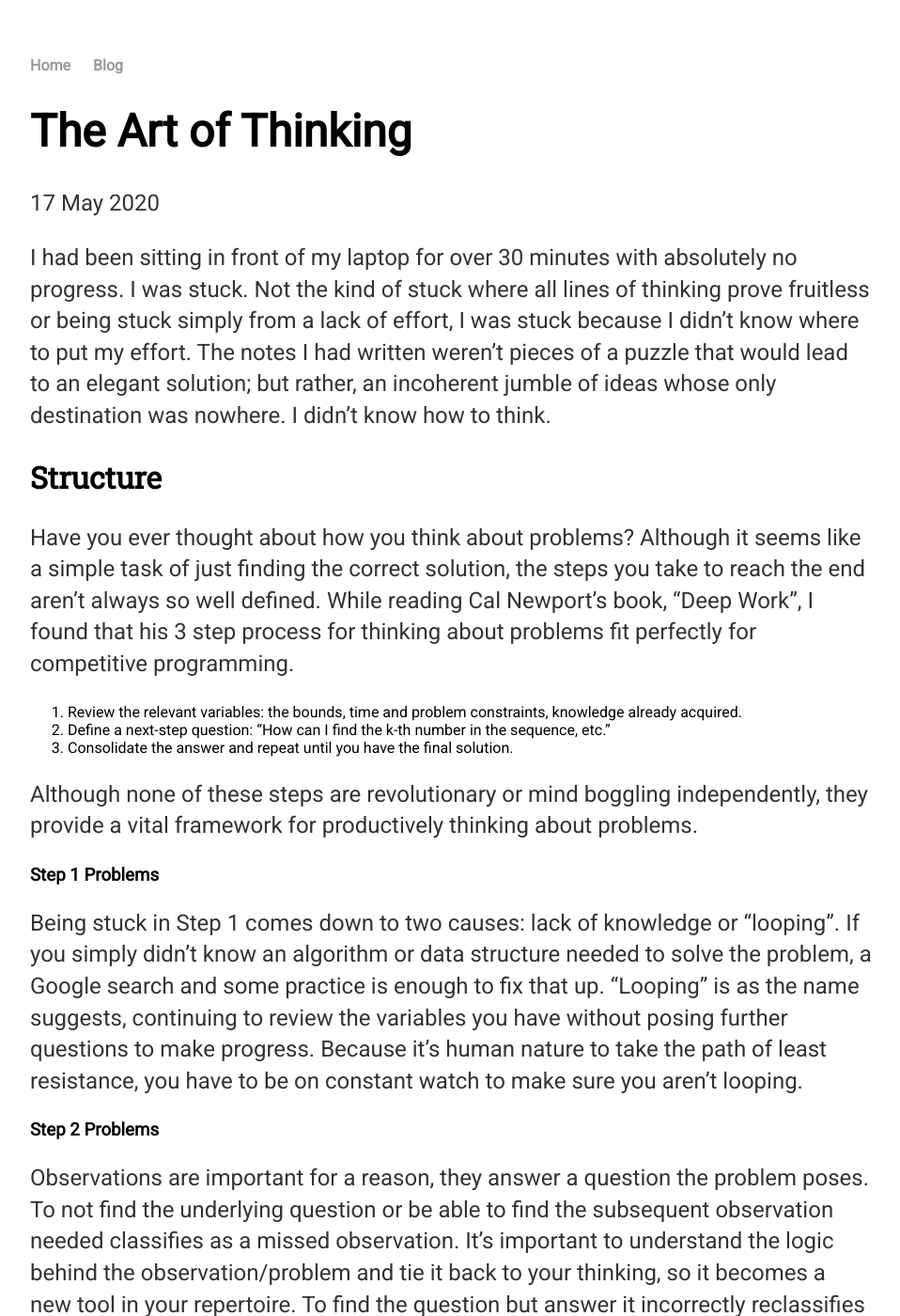
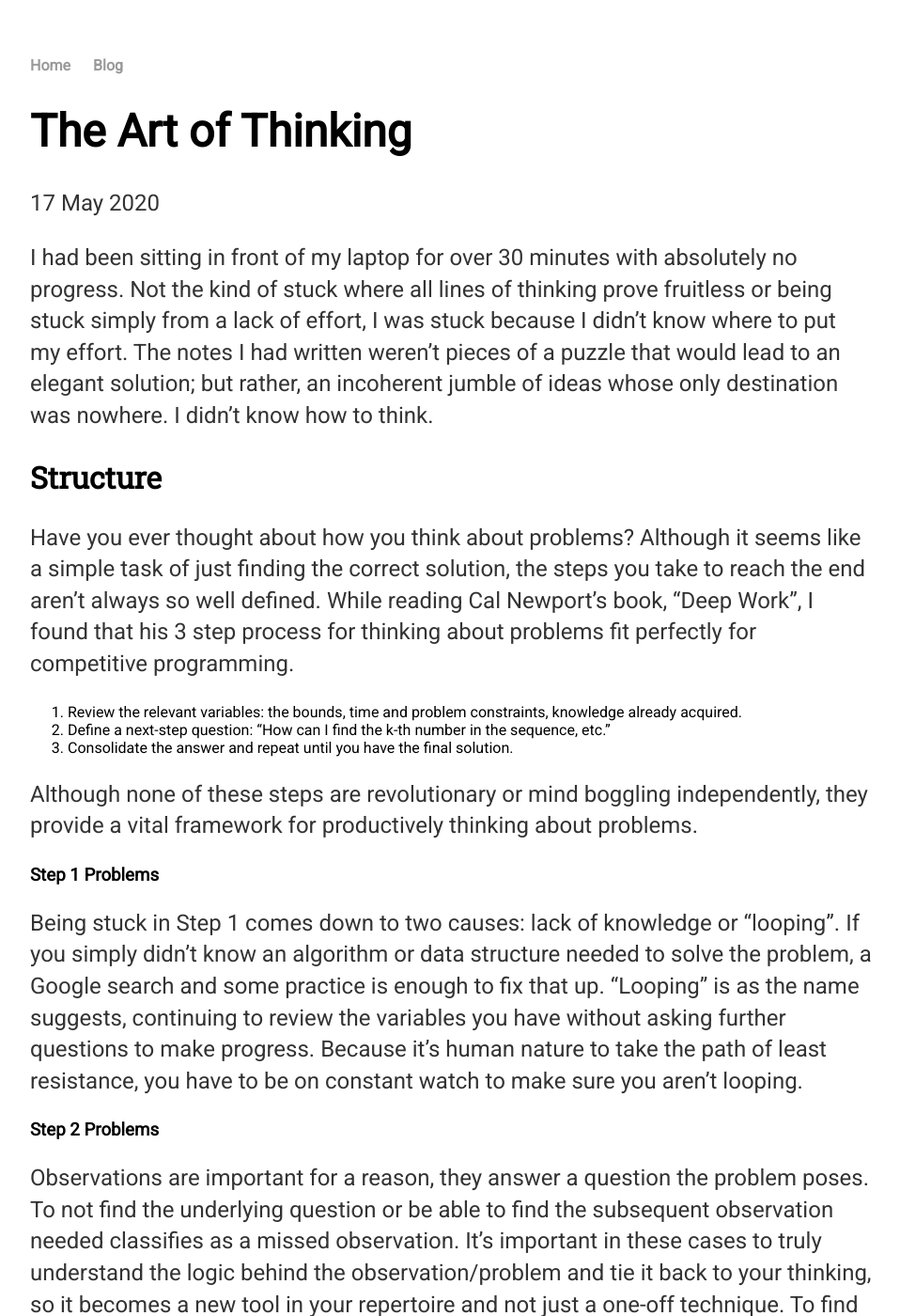
Before and after one commit to iyzg/iyzg.github.io, a Jekyll site: the page built from _posts/2020-05-17-the-art-of-thinking.md, in a window 1280 px wide and 1400 px high. Shown: the whole window at 94% size, without its empty margins (160-1118 px from the left). Built offline with Jekyll 4.4.1, drawn with Linux system fonts in a browser that asks for light colours; nearby versions of some CDN libraries; Markdown is read by kramdown in place of the engine named in the settings; some of the changed text lies outside the part shown.

Commit message:
little fixes

```diff
--- a/_posts/2020-05-17-the-art-of-thinking.md
+++ b/_posts/2020-05-17-the-art-of-thinking.md
@@ -6,7 +6,7 @@ description: Talks about the thinking aspect of competitive programming that goe
 comments: true
 ---
 
-I had been sitting in front of my laptop for over 30 minutes with absolutely no progress. I was stuck. Not the kind of stuck where all lines of thinking prove fruitless or being stuck simply from a lack of effort, I was stuck because I didn't know where to put my effort. The notes I had written weren't pieces of a puzzle that would lead to an elegant solution; but rather, an incoherent jumble of ideas whose only destination was nowhere. I didn't know how to think.
+I had been sitting in front of my laptop for over 30 minutes with absolutely no progress. Not the kind of stuck where all lines of thinking prove fruitless or being stuck simply from a lack of effort, I was stuck because I didn't know where to put my effort. The notes I had written weren't pieces of a puzzle that would lead to an elegant solution; but rather, an incoherent jumble of ideas whose only destination was nowhere. I didn't know how to think.
 
 ## Structure
 
@@ -20,11 +20,11 @@ Although none of these steps are revolutionary or mind boggling independently, t
 
 ### Step 1 Problems
 
-Being stuck in Step 1 comes down to two causes: lack of knowledge or "looping". If you simply didn't know an algorithm or data structure needed to solve the problem, a Google search and some practice is enough to fix that up. "Looping" is as the name suggests, continuing to review the variables you have without posing further questions to make progress. Because it's human nature to take the path of least resistance, you have to be on constant watch to make sure you aren't looping.
+Being stuck in Step 1 comes down to two causes: lack of knowledge or "looping". If you simply didn't know an algorithm or data structure needed to solve the problem, a Google search and some practice is enough to fix that up. "Looping" is as the name suggests, continuing to review the variables you have without asking further questions to make progress. Because it's human nature to take the path of least resistance, you have to be on constant watch to make sure you aren't looping.
 
 ### Step 2 Problems
 
-Observations are important for a reason, they answer a question the problem poses. To not find the underlying question or be able to find the subsequent observation needed classifies as a missed observation. It's important to understand the logic behind the observation/problem and tie it back to your thinking, so it becomes a new tool in your repertoire. To find the question but answer it incorrectly reclassifies your mistake as a misevaluation. These are often small logic errors, like thinking you can't precompute when the constraints are small enough, which make them easy to fix with a simple note to not make that same mistake in the future. Speaking of notes...
+Observations are important for a reason, they answer a question the problem poses. To not find the underlying question or be able to find the subsequent observation needed classifies as a missed observation. It's important in these cases to truly understand the logic behind the observation/problem and tie it back to your thinking, so it becomes a new tool in your repertoire and not just a one-off technique. To find the question but answer it incorrectly reclassifies your mistake as a misevaluation. These are often small logic errors, like thinking you can't precompute when the constraints are small enough, which make them easy to fix with a simple note to not make that same mistake in the future. Speaking of notes...
 
 ## Notes
 
```
